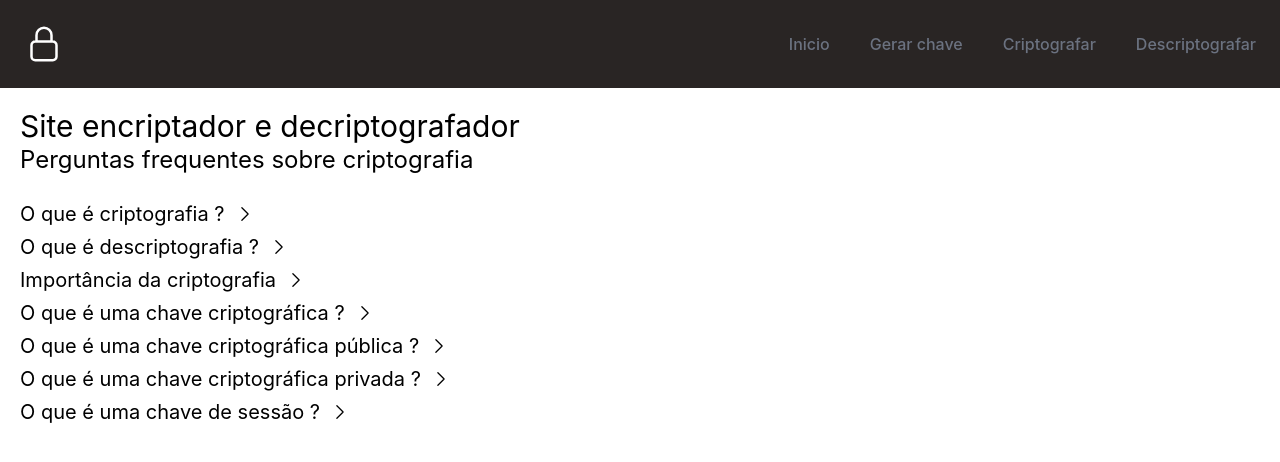
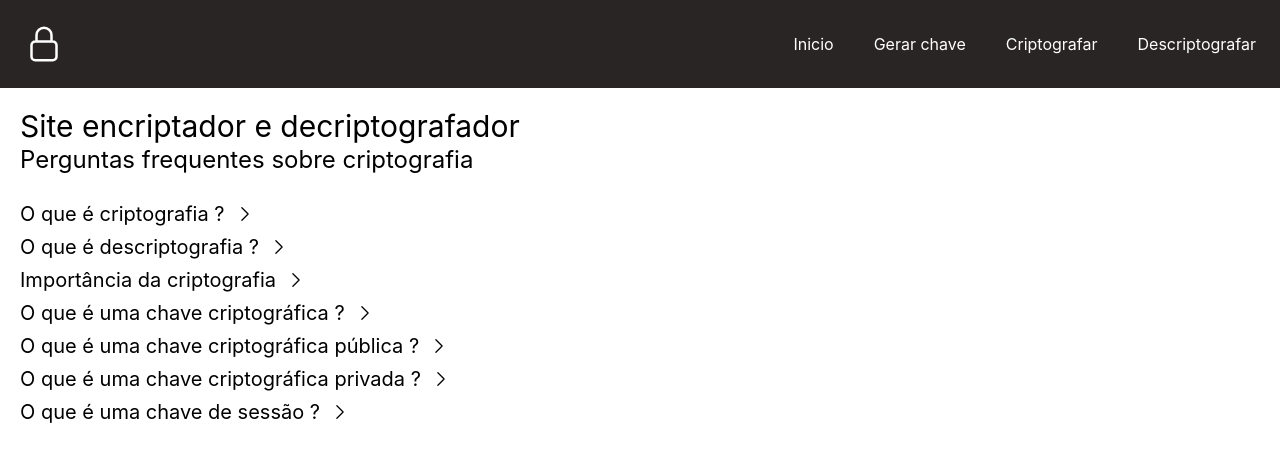
Before and after one commit to PedroLuisBrilhadori/application-RSAcryptography, a Next.js app: page / in a window 1280 px wide. Shown: the top 462 px of the page. Built offline with nearby package versions, Linux system fonts and the light colour scheme.

Commit message:
fix: troca tag a por componente link

```diff
--- a/src/components/Header/index.tsx
+++ b/src/components/Header/index.tsx
@@ -1,14 +1,15 @@
-import React from 'react'
-import { Fragment } from 'react'
-import { Popover, Transition } from '@headlessui/react'
+import React from "react";
+import Link from "next/link";
+import { Fragment } from "react";
+import { Popover, Transition } from "@headlessui/react";
 import {
   Bars3Icon,
   XMarkIcon,
   LockClosedIcon,
   LockOpenIcon,
   HomeIcon,
-  KeyIcon
-} from '@heroicons/react/24/outline'
+  KeyIcon,
+} from "@heroicons/react/24/outline";
 
 export default function Header() {
   return (
@@ -17,11 +18,9 @@ export default function Header() {
         <div className="mx-auto max-w-7xl px-4 sm:px-6">
           <div className="flex items-center justify-between border-gray-100 py-6 md:justify-start md:space-x-10">
             <div className="flex justify-start lg:w-0 lg:flex-1">
-              <a href="/">
-                <LockClosedIcon
-                  className="h-8 w-auto sm:h-10 text-white"
-                />
-              </a>
+              <Link href="/">
+                <LockClosedIcon className="h-8 w-auto sm:h-10 text-white" />
+              </Link>
             </div>
             <div className="-my-2 -mr-2 md:hidden">
               <Popover.Button className="inline-flex items-center justify-center rounded-md bg-stone-800 p-2 text-gray-400 hover:bg-gray-100 hover:text-stone-800 focus:outline-none focus:ring-2 focus:ring-inset">
@@ -30,19 +29,30 @@ export default function Header() {
               </Popover.Button>
             </div>
             <Popover.Group as="nav" className="hidden space-x-10 md:flex">
-              <a href="/" className="text-base font-medium text-gray-500 hover:text-white">
+              <Link
+                href="/"
+                className="text-base font-medium text-gray-500 hover:text-white"
+              >
                 Inicio
-              </a>
-              <a href="/generate_keys" className="text-base font-medium text-gray-500 hover:text-white">
+              </Link>
+              <Link
+                href="/generate_keys"
+                className="text-base font-medium text-gray-500 hover:text-white"
+              >
                 Gerar chave
-              </a>
-              <a href="/encrypt" className="text-base font-medium text-gray-500 hover:text-white">
+              </Link>
+              <Link
+                href="/encrypt"
+                className="text-base font-medium text-gray-500 hover:text-white"
+              >
                 Criptografar
-              </a>
-              <a href="/decrypt" className="text-base font-medium text-gray-500 hover:text-white">
+              </Link>
+              <Link
+                href="/decrypt"
+                className="text-base font-medium text-gray-500 hover:text-white"
+              >
                 Descriptografar
-              </a>
-
+              </Link>
             </Popover.Group>
           </div>
         </div>
@@ -56,12 +66,17 @@ export default function Header() {
           leaveFrom="opacity-100 scale-100"
           leaveTo="opacity-0 scale-95"
         >
-          <Popover.Panel focus className="absolute inset-x-0 top-0 origin-top-right transform transition md:hidden">
+          <Popover.Panel
+            focus
+            className="absolute inset-x-0 top-0 origin-top-right transform transition md:hidden"
+          >
             <div className="divide-gray-50 rounded-lg bg-stone-800 shadow-lg ring-1 ring-black ring-opacity-5">
               <div className="px-5 pt-5 pb-6">
                 <div className="flex items-center justify-between">
                   <div>
-                    <LockClosedIcon width={50} height={50}
+                    <LockClosedIcon
+                      width={50}
+                      height={50}
                       className="h-8 w-auto sm:h-10"
                     />
                   </div>
@@ -75,25 +90,55 @@ export default function Header() {
               </div>
               <div className="space-y-6 py-6 px-5">
                 <div className="grid grid-cols-1 gap-y-4 gap-x-8">
-                  <a href='/' className="-m-3 flex items-center rounded-md p-3 hover:bg-gray-50 hover:text-black">
-                    <HomeIcon className="h-6 w-6 flex-shrink-0" aria-hidden="true" />
+                  <Link
+                    href="/"
+                    className="-m-3 flex items-center rounded-md p-3 hover:bg-gray-50 hover:text-black"
+                  >
+                    <HomeIcon
+                      className="h-6 w-6 flex-shrink-0"
+                      aria-hidden="true"
+                    />
                     <span className="ml-3 text-base font-medium">Inicio</span>
-                  </a>
+                  </Link>
 
-                  <a href='/generate_keys' className="-m-3 flex items-center rounded-md p-3 hover:bg-gray-50 hover:text-black">
-                    <KeyIcon className="h-6 w-6 flex-shrink-0" aria-hidden="true" />
-                    <span className="ml-3 text-base font-medium">Gerar chave</span>
-                  </a>
+                  <Link
+                    href="/generate_keys"
+                    className="-m-3 flex items-center rounded-md p-3 hover:bg-gray-50 hover:text-black"
+                  >
+                    <KeyIcon
+                      className="h-6 w-6 flex-shrink-0"
+                      aria-hidden="true"
+                    />
+                    <span className="ml-3 text-base font-medium">
+                      Gerar chave
+                    </span>
+                  </Link>
 
-                  <a href='/encrypt' className="-m-3 flex items-center rounded-md p-3 hover:bg-gray-50 hover:text-black">
-                    <LockClosedIcon className="h-6 w-6 flex-shrink-0" aria-hidden="true" />
-                    <span className="ml-3 text-base font-medium">Criptografar</span>
-                  </a>
+                  <Link
+                    href="/encrypt"
+                    className="-m-3 flex items-center rounded-md p-3 hover:bg-gray-50 hover:text-black"
+                  >
+                    <LockClosedIcon
+                      className="h-6 w-6 flex-shrink-0"
+                      aria-hidden="true"
+                    />
+                    <span className="ml-3 text-base font-medium">
+                      Criptografar
+                    </span>
+                  </Link>
 
-                  <a href='/decrypt' className="-m-3 flex items-center rounded-md p-3 hover:bg-gray-50 hover:text-black">
-                    <LockOpenIcon className="h-6 w-6 flex-shrink-0" aria-hidden="true" />
-                    <span className="ml-3 text-base font-medium">Descriptografar</span>
-                  </a>
+                  <Link
+                    href="/decrypt"
+                    className="-m-3 flex items-center rounded-md p-3 hover:bg-gray-50 hover:text-black"
+                  >
+                    <LockOpenIcon
+                      className="h-6 w-6 flex-shrink-0"
+                      aria-hidden="true"
+                    />
+                    <span className="ml-3 text-base font-medium">
+                      Descriptografar
+                    </span>
+                  </Link>
                 </div>
               </div>
             </div>
@@ -101,5 +146,5 @@ export default function Header() {
         </Transition>
       </Popover>
     </header>
-  )
+  );
 }
```
